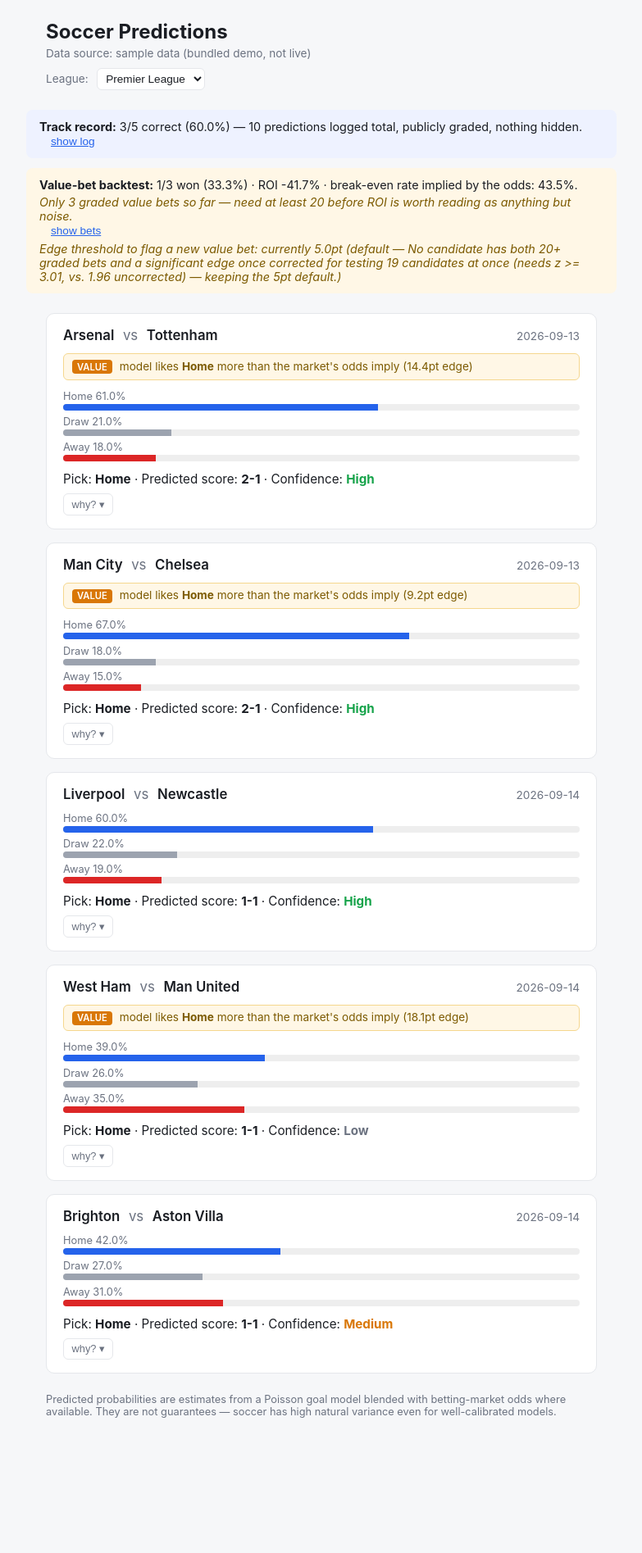
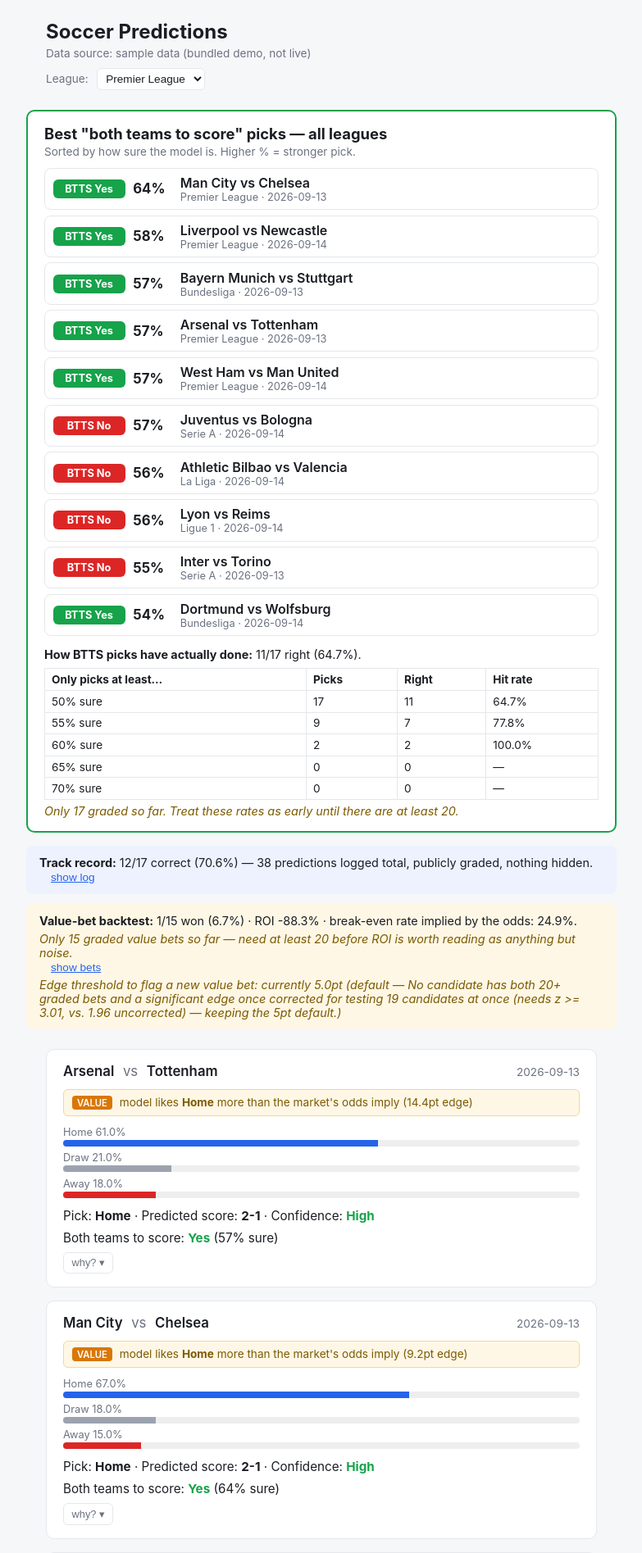
Before and after one commit to brandtheimori-glitch/soccer-predict-app, a Flask app: page / in a window 1280 px wide. Shown: the top 1895 px of the page at 82% size, without its empty margins (248-1031 px from the left). Before the commit the page ends 1730 px from the top, so only its background shows below. Run offline with Flask 3, Linux system fonts and the light colour scheme.

Commit message:
Add real-time fixtures via football-data.org and a BTTS-focused view
- New FootballDataSource (FOOTBALL_DATA_KEY): current-season fixtures and
  results for 7 top leagues, one cached request per league, stale-cache
  fallback on rate limits. Preferred over API-Football when set.
- Predictions now carry a both-teams-to-score pick (Yes/No) and its
  confidence; the home page leads with the 10 most confident BTTS picks
  across all leagues.
- Track record logs and grades BTTS picks and reports hit rate by
  confidence level, plus a /api/btts endpoint.

Co-Authored-By: Claude Opus 5.5 <noreply@anthropic.com>
Claude-Session: https://claude.ai/code/session_01SZiGW2sQfgRum7sM8fxtmi

```diff
--- a/app.py
+++ b/app.py
@@ -11,10 +11,11 @@ Run:
     python app.py
 Then open http://localhost:5000
 
-To go live instead of the bundled sample data, sign up for a free key at
-https://dashboard.api-football.com (100 requests/day, no card required)
-and run with:
-    API_FOOTBALL_KEY=xxxx python app.py
+To go live with real fixtures, get a free key at
+https://www.football-data.org/client/register (email only, no card) and run:
+    FOOTBALL_DATA_KEY=xxxx python app.py
+(API_FOOTBALL_KEY still works too, but its free plan may not cover the
+current season, so football-data.org is the recommended free option.)
 """
 from __future__ import annotations
 
@@ -100,19 +101,47 @@ def build_predictions(league: str):
     return results, ds.label, ds.available_leagues(), fit
 
 
+TOP_BTTS_PICKS = 10  # how many of the most confident BTTS calls to feature
+
+
+def top_btts_picks(limit: int = TOP_BTTS_PICKS) -> list[dict]:
+    """The most confident both-teams-to-score calls across EVERY league,
+    sorted most-sure first. Confidence is the model's probability for the
+    side it picks (Yes or No), so 0.70 means "70% sure"."""
+    ds = get_data_source()
+    picks = []
+    for lg in ds.available_leagues():
+        try:
+            preds, *_ = build_predictions(lg["id"])
+        except Exception as exc:  # one league's data failing shouldn't blank the page
+            app.logger.warning("skipping %s for BTTS picks: %s", lg["name"], exc)
+            continue
+        for p in preds:
+            picks.append({**p, "league_name": lg["name"]})
+    picks.sort(key=lambda p: p["btts_confidence"], reverse=True)
+    return picks[:limit]
+
+
 @app.route("/")
 def index():
     ds = get_data_source()
     league = resolve_league(ds)
+    btts_picks = top_btts_picks()
     predictions, source_label, leagues, fit = build_predictions(league)
     record = track_record.summary()
     value_perf = track_record.value_bet_performance()
+    btts_perf = track_record.btts_performance()
     tuning = threshold_tuning.evaluate_thresholds()
     return render_template(
         "index.html", predictions=predictions, source_label=source_label,
         record=record, leagues=leagues, active_league=league, fit=fit,
-        value_perf=value_perf, tuning=tuning,
+        value_perf=value_perf, tuning=tuning, btts_picks=btts_picks, btts_perf=btts_perf,
     )
+
+
+@app.route("/api/btts")
+def api_btts():
+    return jsonify({"top_picks": top_btts_picks(), "performance": track_record.btts_performance()})
 
 
 @app.route("/api/predictions")
--- a/model.py
+++ b/model.py
@@ -90,6 +90,16 @@ class Prediction:
         return "Low"
 
     @property
+    def btts_pick(self) -> str:
+        """'Yes' if both teams scoring is more likely than not, else 'No'."""
+        return "Yes" if self.btts >= 0.5 else "No"
+
+    @property
+    def btts_confidence(self) -> float:
+        """Probability of whichever BTTS side is picked (always >= 0.5)."""
+        return max(self.btts, 1 - self.btts)
+
+    @property
     def pick(self) -> str:
         probs = {"Home": self.p_home, "Draw": self.p_draw, "Away": self.p_away}
         return max(probs, key=probs.get)
@@ -111,6 +121,8 @@ class Prediction:
             ],
             "over_2_5": round(self.over_2_5, 3),
             "btts": round(self.btts, 3),
+            "btts_pick": self.btts_pick,
+            "btts_confidence": round(self.btts_confidence, 3),
             "market_probs": (
                 {
                     "home": round(self.market_probs[0], 3),
--- a/static/style.css
+++ b/static/style.css
@@ -177,6 +177,52 @@ footer {
   font-size: 0.8rem;
 }
 
+.btts-section {
+  max-width: 720px;
+  margin: 1rem auto 0;
+  padding: 1rem 1.25rem;
+  background: var(--card-bg);
+  border: 2px solid var(--high);
+  border-radius: 10px;
+}
+.btts-section h2 { margin: 0; font-size: 1.15rem; }
+.btts-sub { margin: 0.2rem 0 0.75rem; color: var(--muted); font-size: 0.85rem; }
+.btts-list { list-style: none; margin: 0; padding: 0; display: flex; flex-direction: column; gap: 0.4rem; }
+.btts-row {
+  display: grid;
+  grid-template-columns: 5.5rem 3rem 1fr;
+  grid-template-areas: "answer conf match" "answer conf meta";
+  align-items: center;
+  column-gap: 0.6rem;
+  padding: 0.45rem 0.6rem;
+  border: 1px solid var(--border);
+  border-radius: 8px;
+}
+.btts-answer {
+  grid-area: answer;
+  text-align: center;
+  font-weight: 700;
+  font-size: 0.8rem;
+  padding: 0.25rem 0.3rem;
+  border-radius: 6px;
+  color: #fff;
+}
+.btts-yes { background: var(--high); }
+.btts-no { background: var(--away); }
+.btts-yes-text { color: var(--high); }
+.btts-no-text { color: var(--away); }
+.btts-conf { grid-area: conf; font-weight: 700; font-size: 1.05rem; }
+.btts-match { grid-area: match; font-weight: 600; }
+.btts-meta { grid-area: meta; color: var(--muted); font-size: 0.8rem; }
+.btts-record { margin-top: 0.9rem; font-size: 0.9rem; }
+.btts-table { width: 100%; margin-top: 0.5rem; border-collapse: collapse; font-size: 0.85rem; }
+.btts-table th, .btts-table td { border: 1px solid var(--border); padding: 0.3rem 0.5rem; text-align: left; }
+
+@media (max-width: 520px) {
+  .btts-section, .record-strip { margin-left: 1rem; margin-right: 1rem; }
+  .btts-row { grid-template-columns: 4.8rem 2.6rem 1fr; }
+}
+
 @media (prefers-color-scheme: dark) {
   :root {
     --bg: #0f1115;
--- a/templates/index.html
+++ b/templates/index.html
@@ -20,6 +20,50 @@
     </label>
     {% endif %}
   </header>
+
+  <section class="btts-section">
+    <h2>Best "both teams to score" picks — all leagues</h2>
+    <p class="btts-sub">Sorted by how sure the model is. Higher % = stronger pick.</p>
+    {% if btts_picks %}
+    <ol class="btts-list">
+      {% for p in btts_picks %}
+      <li class="btts-row">
+        <span class="btts-answer btts-{{ p.btts_pick|lower }}">BTTS {{ p.btts_pick }}</span>
+        <span class="btts-conf">{{ (p.btts_confidence * 100) | round(0) | int }}%</span>
+        <span class="btts-match">{{ p.home_team }} vs {{ p.away_team }}</span>
+        <span class="btts-meta">{{ p.league_name }} · {{ p.date }}</span>
+      </li>
+      {% endfor %}
+    </ol>
+    {% else %}
+    <p>No upcoming matches found right now.</p>
+    {% endif %}
+
+    <div class="btts-record">
+      <strong>How BTTS picks have actually done:</strong>
+      {% if btts_perf.graded %}
+        {{ btts_perf.hits }}/{{ btts_perf.graded }} right ({{ (btts_perf.hit_rate * 100) | round(1) }}%).
+        <table class="btts-table">
+          <thead><tr><th>Only picks at least…</th><th>Picks</th><th>Right</th><th>Hit rate</th></tr></thead>
+          <tbody>
+          {% for lvl in btts_perf.by_confidence %}
+            <tr>
+              <td>{{ (lvl.min_confidence * 100) | round(0) | int }}% sure</td>
+              <td>{{ lvl.picks }}</td>
+              <td>{{ lvl.hits }}</td>
+              <td>{% if lvl.hit_rate is not none %}{{ (lvl.hit_rate * 100) | round(1) }}%{% else %}—{% endif %}</td>
+            </tr>
+          {% endfor %}
+          </tbody>
+        </table>
+        {% if not btts_perf.enough_data %}
+        <span class="verdict">Only {{ btts_perf.graded }} graded so far. Treat these rates as early until there are at least {{ btts_perf.min_for_trust }}.</span>
+        {% endif %}
+      {% else %}
+        nothing graded yet. Results fill in automatically after each match finishes.
+      {% endif %}
+    </div>
+  </section>
 
   <section class="record-strip">
     <strong>Track record:</strong>
@@ -125,6 +169,10 @@
         Predicted score: <strong>{{ p.top_scorelines[0].score if p.top_scorelines else "—" }}</strong> ·
         Confidence: <strong class="conf-{{ p.confidence|lower }}">{{ p.confidence }}</strong>
       </div>
+      <div class="quick-answer">
+        Both teams to score: <strong class="btts-{{ p.btts_pick|lower }}-text">{{ p.btts_pick }}</strong>
+        ({{ (p.btts_confidence * 100) | round(0) | int }}% sure)
+      </div>
 
       <button class="why-toggle">why? ▾</button>
       <div class="why-panel hidden">
--- a/track_record.py
+++ b/track_record.py
@@ -24,6 +24,7 @@ from pathlib import Path
 
 LOG_PATH = Path(__file__).parent / "predictions_log.json"
 MIN_VALUE_BETS_FOR_SIGNIFICANCE = 20  # don't claim "beats break-even" on a handful of bets
+BTTS_CONFIDENCE_LEVELS = [0.50, 0.55, 0.60, 0.65, 0.70]  # "only count picks at least this sure"
 
 
 def _load() -> list[dict]:
@@ -49,6 +50,10 @@ def log_prediction(fixture_id: str, home_team: str, away_team: str, prediction:
         "p_draw": prediction["p_draw"],
         "p_away": prediction["p_away"],
         "predicted_score": prediction["top_scorelines"][0]["score"] if prediction["top_scorelines"] else None,
+        "btts_pick": prediction.get("btts_pick"),
+        "btts_confidence": prediction.get("btts_confidence"),
+        "btts_correct": None,
+        "date": prediction.get("date"),
         # snapshot of value bets AS FLAGGED AT PREDICTION TIME (under whatever
         # threshold was active then) — odds/probabilities here never change
         # after logging, only "won"/"return" get filled in on grade()
@@ -84,6 +89,9 @@ def grade(fixture_id: str, home_goals: int, away_goals: int) -> None:
             e["graded"] = True
             e["correct"] = (e["pick"] == actual)
             e["actual_score"] = f"{home_goals}-{away_goals}"
+            if e.get("btts_pick"):
+                both_scored = home_goals > 0 and away_goals > 0
+                e["btts_correct"] = (e["btts_pick"] == "Yes") == both_scored
             _grade_edge_list(e["value_bets"], actual)
             _grade_edge_list(e.get("all_edges", []), actual)
     _save(entries)
@@ -116,6 +124,37 @@ def summary() -> dict:
         "correct": len(correct),
         "accuracy": round(len(correct) / len(graded), 3) if graded else None,
         "entries": list(reversed(entries)),
+    }
+
+
+def btts_performance() -> dict:
+    """
+    Both-teams-to-score hit rate, overall AND restricted to the picks the
+    model was most sure about. The point of the breakdown: if picks at 65%+
+    confidence really do land more often than picks at 50-55%, sticking to
+    the high-confidence ones is how to get the higher win rate -- and this
+    shows whether that's actually happening, from real graded results,
+    instead of assuming it.
+    """
+    graded = [e for e in _load() if e["graded"] and e.get("btts_correct") is not None]
+    levels = []
+    for level in BTTS_CONFIDENCE_LEVELS:
+        picks = [e for e in graded if (e.get("btts_confidence") or 0) >= level]
+        hits = sum(1 for e in picks if e["btts_correct"])
+        levels.append({
+            "min_confidence": level,
+            "picks": len(picks),
+            "hits": hits,
+            "hit_rate": round(hits / len(picks), 3) if picks else None,
+        })
+    hits = sum(1 for e in graded if e["btts_correct"])
+    return {
+        "graded": len(graded),
+        "hits": hits,
+        "hit_rate": round(hits / len(graded), 3) if graded else None,
+        "by_confidence": levels,
+        "enough_data": len(graded) >= MIN_VALUE_BETS_FOR_SIGNIFICANCE,
+        "min_for_trust": MIN_VALUE_BETS_FOR_SIGNIFICANCE,
     }
 
 
```
Also changed, not shown: data_source.py (+121 -0 lines), README.md.
